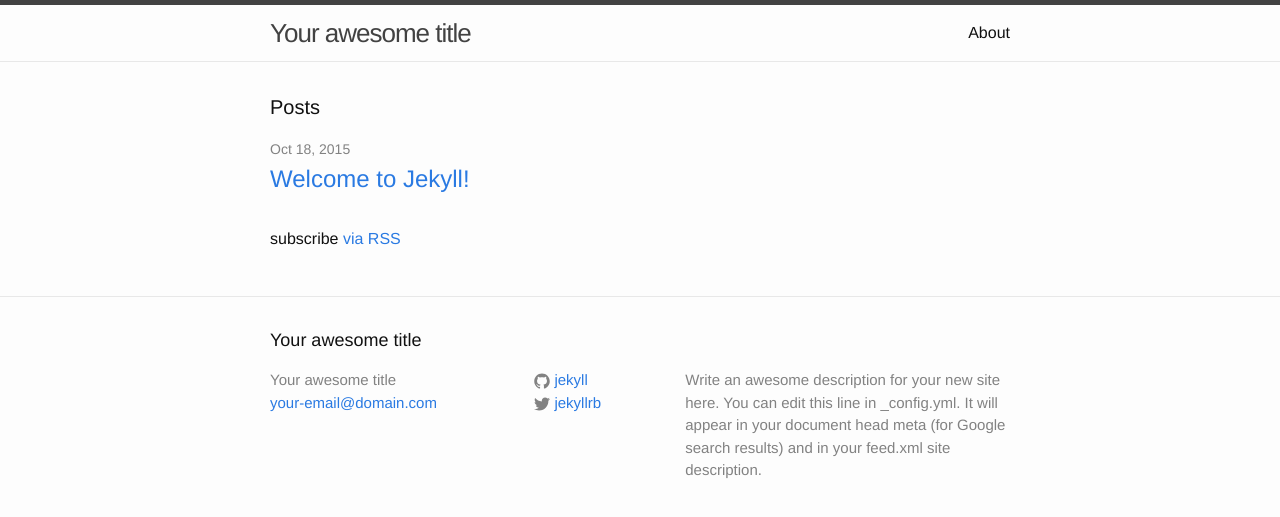
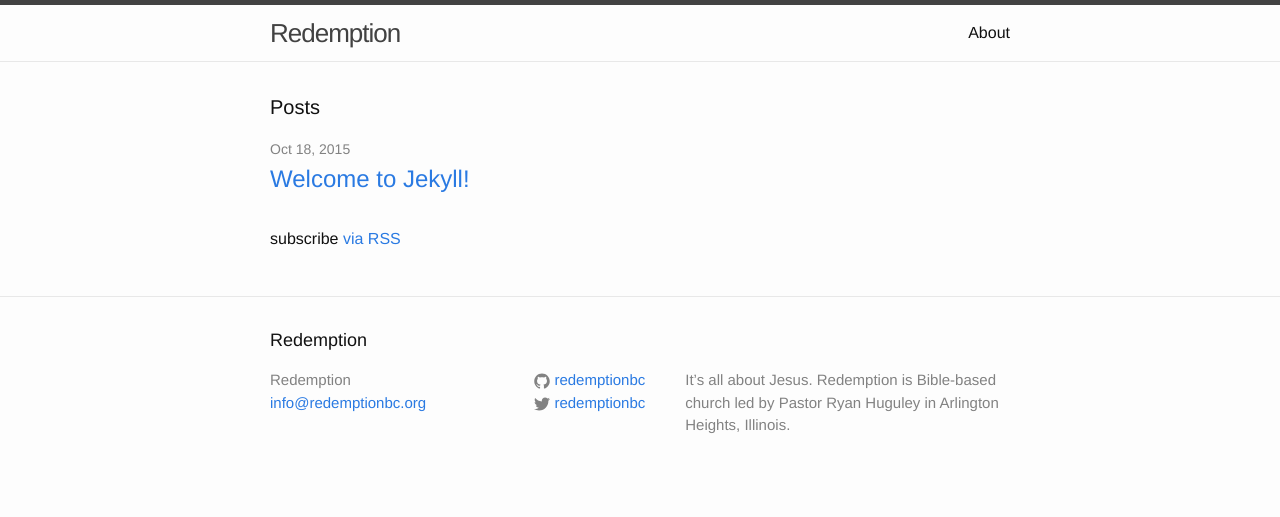
Before and after one commit to rdgln/redemptionbc.github.io-2015, a Jekyll site: the page built from index.html, in a window 1280 px wide. Shown: the top 517 px of the page. Built offline with Jekyll 4.4.1, drawn with Linux system fonts in a browser that asks for light colours.

Commit message:
Update config

```diff
--- a/_config.yml
+++ b/_config.yml
@@ -1,14 +1,11 @@
 # Site settings
-title: Your awesome title
-email: your-email@domain.com
-description: > # this means to ignore newlines until "baseurl:"
-  Write an awesome description for your new site here. You can edit this
-  line in _config.yml. It will appear in your document head meta (for
-  Google search results) and in your feed.xml site description.
-baseurl: "" # the subpath of your site, e.g. /blog/
-url: "http://yourdomain.com" # the base hostname & protocol for your site
-twitter_username: jekyllrb
-github_username:  jekyll
+title: Redemption
+email: info@redemptionbc.org
+description: It’s all about Jesus. Redemption is Bible-based church led by Pastor Ryan Huguley in Arlington Heights, Illinois.
+baseurl: ""
+url: "http://redemptionbc.github.io"
+twitter_username: redemptionbc
+github_username: redemptionbc
 
 # Build settings
 markdown: kramdown
```
